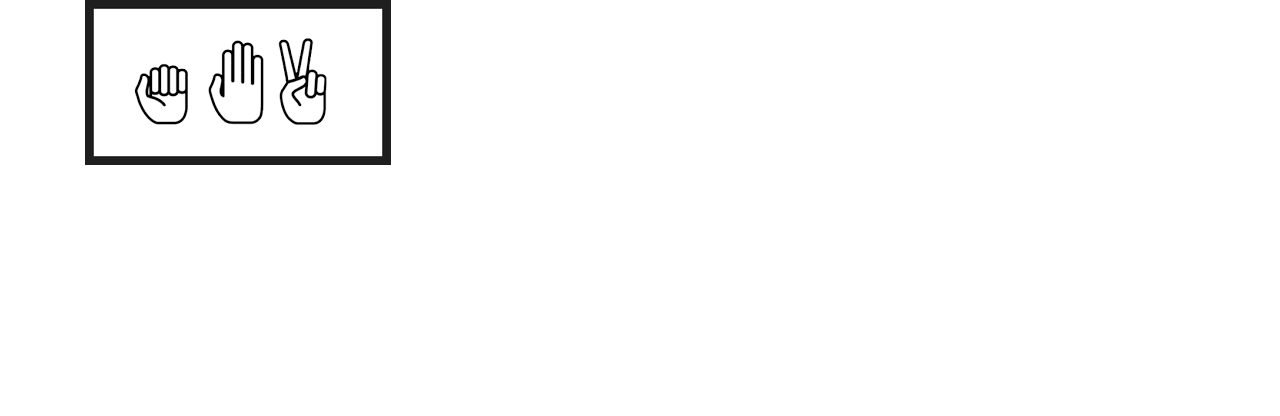
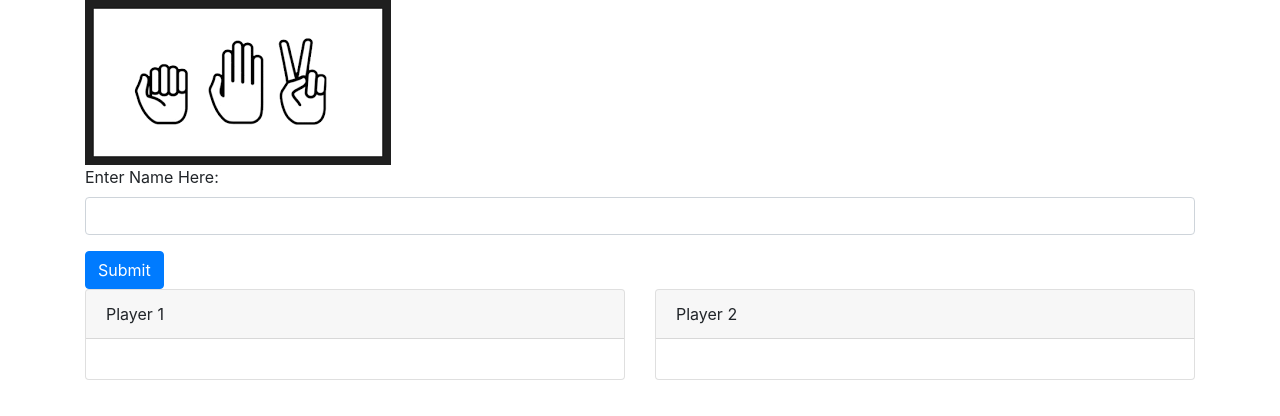
Before and after one commit to sastolarski/RockPaperScissors, a plain HTML site: page index.html in a window 1280 px wide. Drawn offline with nearby package versions, Linux system fonts and the light colour scheme.

Commit message:
page format

```diff
--- a/index.html
+++ b/index.html
@@ -11,12 +11,71 @@
 </head>
 <body>
     <div class="container">
+
         <div class="row">
             <div class="col-md-12">
                 <img src="assets/css/images/rockpaperscissors.png" id="header">
             </div>
         </div>
-    </div>
+
+        <div class="row">
+            <div class="col-md-12">
+                <div id="nameInputForm">
+                        <form>
+                            <div class="form-group">
+                                <label for="name">Enter Name Here:</label>
+                                <input type="text" class="form-control" id="name">
+                            </div>
+                            <button type="submit" class="btn btn-primary">Submit</button>
+                        </form>
+                </div>
+            </div>
+        </div>
+
+        <div class="row">
+
+            <div class="col-md-6">
+                <div class="card">
+
+                    <div class="card-header player1Card">
+                        Player 1
+                    </div>
+
+                    <div class="card-body">
+                        <div id="player1"></div>
+                    </div>
+                </div>
+
+            </div>
+
+            <div class="col-md-6">
+                <div class="card">
+
+                    <div class="card-header player2Card">
+                        Player 2
+                    </div>
+
+                    <div class="card-body">
+                        <div id="player2"></div>
+                    </div>
+                </div>
+
+            </div>
+        </div>
+
+        <div class="row">
+            <div class="col-md-12">
+                <div id="chatbox"></div>
+            </div>
+        </div>
+
+
+
+
+
+
+
+    </div> <!--container end-->
 
 
 
```
